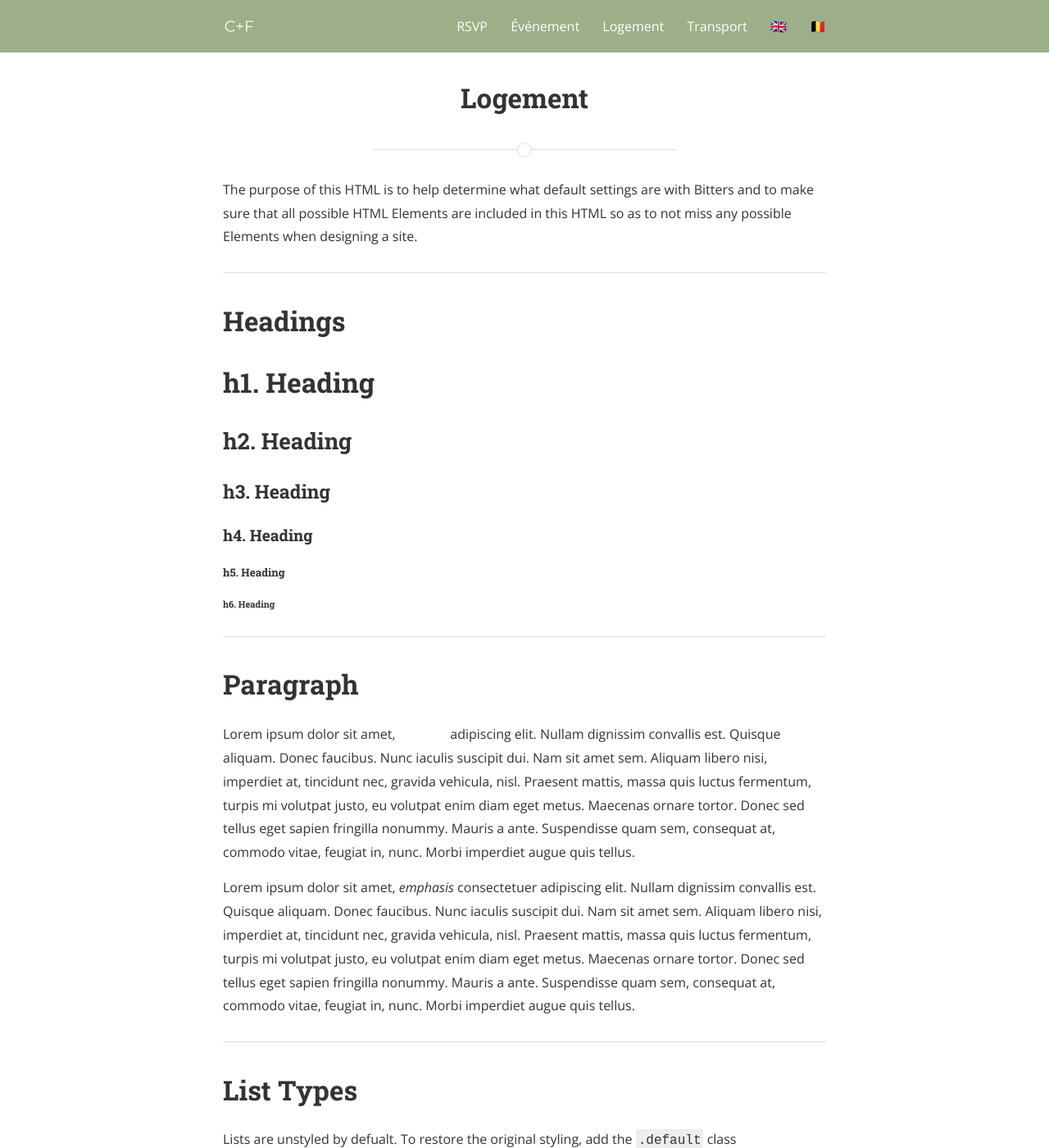
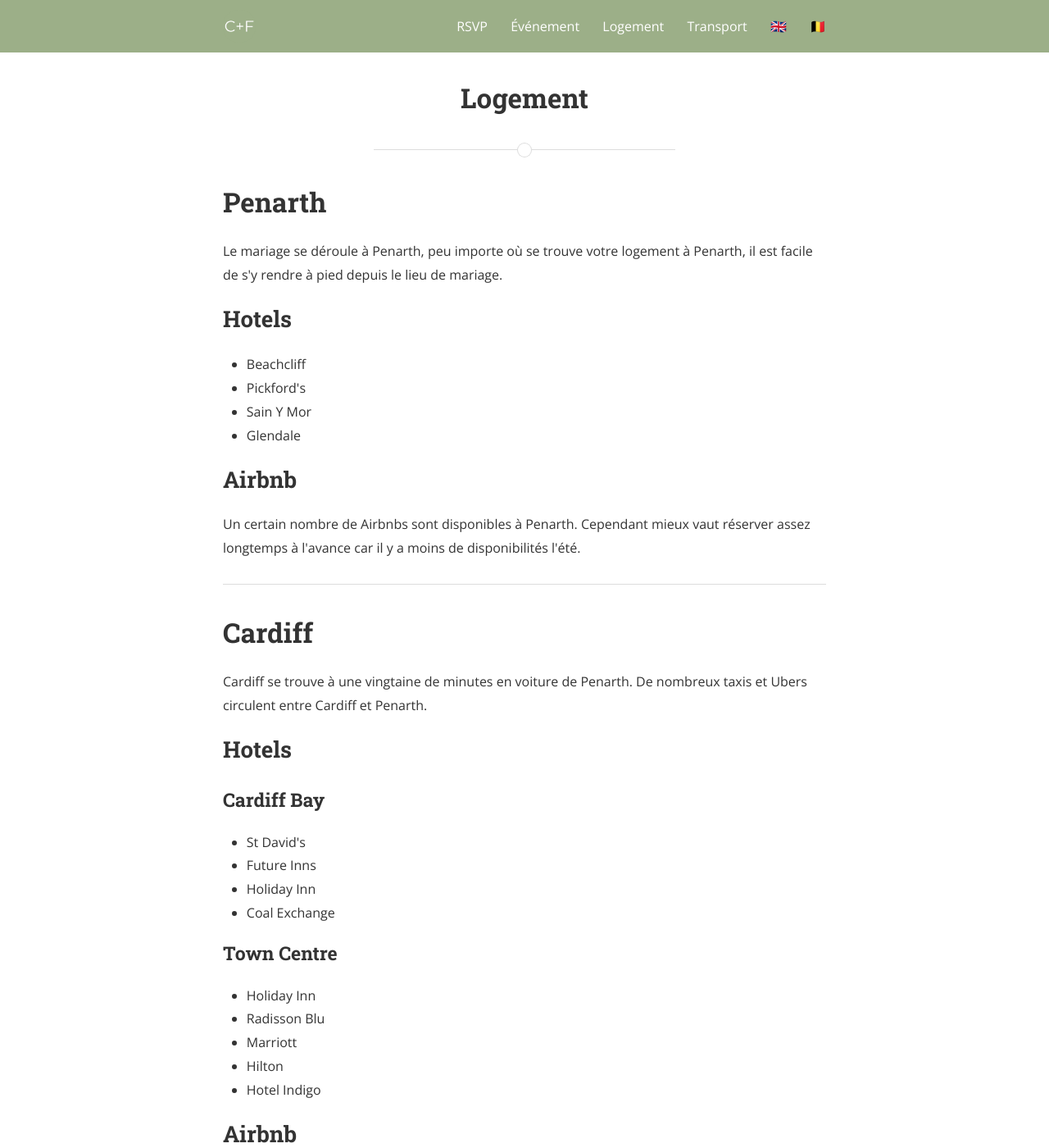
Before and after one commit to moureauf/weddingcf, a Jekyll site: the page built from fr/logement.md, in a window 1280 px wide and 1400 px high. Shown: the whole window at 82% size. Built offline with Jekyll 4.4.1, drawn with Linux system fonts in a browser that asks for light colours; nearby versions of some CDN libraries; some of the changed text lies outside the part shown.

```diff
--- a/_config.yml
+++ b/_config.yml
@@ -18,7 +18,7 @@
 # You can create any custom variable you would like, and they will be accessible
 # in the templates via {{ site.myvariable }}.
 
-title: Catherine and François' wedding
+title: Catherine and François' Wedding
 subtitle: "22 July 2023 - Penarth, Wales"
 # email: your-email@example.com
 description: >- # this means to ignore newlines until "baseurl:"
--- a/_sass/_layout.scss
+++ b/_sass/_layout.scss
@@ -258,6 +258,7 @@ pre code.hljs {
 		color: $white;
 		text-shadow: 0 2px 1px rgba(0,0,0,0.33);
 		background-color: $highlight-color;
+		line-height: 100%;
 		.site-header{
 			.title {
 				font-size: modular-scale(6);
--- a/_sass/base/_typography.scss
+++ b/_sass/base/_typography.scss
@@ -5,6 +5,29 @@ body {
   font-family: $base-font-family;
   font-size: $base-font-size;
   line-height: $base-line-height;
+}
+
+.link {
+    @include font-feature-settings("kern", "liga", "pnum");
+    -webkit-font-smoothing: antialiased;
+    color: $base-font-color;
+    font-family: $base-font-family;
+    font-size: $base-font-size;
+    line-height: $base-line-height;
+    text-decoration: none;
+    // transition: color 0.1s linear;
+
+    &:active,
+    &:focus,
+    &:hover {
+      color: darken($action-color, 10%);
+      text-decoration: underline;
+    }
+
+    &:active,
+    &:focus {
+      outline: none;
+    }
 }
 
 h1,
--- a/fr/logement.md
+++ b/fr/logement.md
@@ -8,152 +8,46 @@ ref: accomodation
 translation_link: /en/accomodation
 ---
 
-<p>The purpose of this HTML is to help determine what default settings are with Bitters and to make sure that all possible HTML Elements are included in this HTML so as to not miss any possible Elements when designing a site.</p>
+<h1 id="penarth">Penarth</h1>
+
+<p>Le mariage se déroule à Penarth, peu importe où se trouve votre logement à Penarth, il est facile de s'y rendre à pied depuis le lieu de mariage.</p>
+
+<h2 id="hotels-penarth">Hotels</h2>
+
+<ul>
+  <li><a class="link" href="https://beachcliff.co.uk/">Beachcliff</a></li>
+  <li><a class="link" href="https://pickfordsgalleypenarth.co.uk/">Pickford's</a></li>
+  <li><a class="link" href="https://sain-y-mor-boutique-hotel-courtyard-room-by-staybc-penarth.hotelmix.fr/?&ShowCurrency=EUR">Sain Y Mor</a></li>
+  <li><a class="link" href="http://www.glendalehotel.co.uk/">Glendale</a></li>
+</ul>
+
+<h2 id="airbnb-penarth">Airbnb</h2>
+
+<p>Un certain nombre de <a class="link" href="https://fr.airbnb.be/s/Penarth/homes?tab_id=home_tab&refinement_paths%5B%5D=%2Fhomes&flexible_trip_lengths%5B%5D=one_week&price_filter_input_type=0&price_filter_num_nights=5&query=Penarth&place_id=ChIJte8yQ2EDbkgRFlgz0MCWO-o&date_picker_type=calendar&checkin=2023-07-22&checkout=2023-07-23&source=structured_search_input_header&search_type=autocomplete_click&_set_bev_on_new_domain=1672075381_ZWI4OGNhMmUyZjUw">Airbnbs</a> sont disponibles à Penarth. Cependant mieux vaut réserver assez longtemps à l'avance car il y a moins de disponibilités l'été.</p>
 
 <hr>
 
-<h1 id="headings">Headings</h1>
+<h1 id="cardiff">Cardiff</h1>
 
-<h1>h1. Heading</h1>
-<h2>h2. Heading</h2>
-<h3>h3. Heading</h3>
-<h4>h4. Heading</h4>
-<h5>h5. Heading</h5>
-<h6>h6. Heading</h6>
+<p>Cardiff se trouve à une vingtaine de minutes en voiture de Penarth. De nombreux taxis et Ubers circulent entre Cardiff et Penarth.</p>
 
-<hr>
-
-<h1 id="paragraph">Paragraph</h1>
-
-<p>Lorem ipsum dolor sit amet, <a href="#" title="test link">test link</a> adipiscing elit. Nullam dignissim convallis est. Quisque aliquam. Donec faucibus. Nunc iaculis suscipit dui. Nam sit amet sem. Aliquam libero nisi, imperdiet at, tincidunt nec, gravida vehicula, nisl. Praesent mattis, massa quis luctus fermentum, turpis mi volutpat justo, eu volutpat enim diam eget metus. Maecenas ornare tortor. Donec sed tellus eget sapien fringilla nonummy. Mauris a ante. Suspendisse quam sem, consequat at, commodo vitae, feugiat in, nunc. Morbi imperdiet augue quis tellus.</p>
-
-<p>Lorem ipsum dolor sit amet, <em>emphasis</em> consectetuer adipiscing elit. Nullam dignissim convallis est. Quisque aliquam. Donec faucibus. Nunc iaculis suscipit dui. Nam sit amet sem. Aliquam libero nisi, imperdiet at, tincidunt nec, gravida vehicula, nisl. Praesent mattis, massa quis luctus fermentum, turpis mi volutpat justo, eu volutpat enim diam eget metus. Maecenas ornare tortor. Donec sed tellus eget sapien fringilla nonummy. Mauris a ante. Suspendisse quam sem, consequat at, commodo vitae, feugiat in, nunc. Morbi imperdiet augue quis tellus.</p>
-
-<hr>
-
-<h1 id="list_types">List Types</h1>
-
-<p>Lists are unstyled by defualt. To restore the original styling, add the <code>.default</code> class</p>
-
-<h3>Definition List</h3>
-<dl>
-  <dt>Definition List Title</dt>
-  <dd>This is a definition list division.</dd>
-</dl>
-
-<h3>Ordered List</h3>
-<ol>
-  <li>List Item 1</li>
-  <li>List Item 2</li>
-  <li>List Item 3</li>
-</ol>
-
-<h3>Unordered List</h3>
+<h2 id="hotels-cardiff">Hotels</h2>
+<h3>Cardiff Bay</h3>
 <ul>
-  <li>List Item 1</li>
-  <li>List Item 2</li>
-  <li>List Item 3</li>
+  <li><a class="link" href="https://stdavids.vocohotels.com/">St David's</a></li>
+  <li><a class="link" href="https://www.futureinns.co.uk/cardiff/">Future Inns</a></li>
+  <li><a class="link" href="https://www.ihg.com/holidayinnexpress/hotels/fr/fr/cardiff/cdfba/hoteldetail">Holiday Inn</a></li>
+  <li><a class="link" href="https://coalexchangecardiff.co.uk/">Coal Exchange</a></li>
+</ul>
+<h3>Town Centre</h3>
+<ul>
+  <li><a class="link" href="https://www.ihg.com/holidayinn/hotels/fr/fr/cardiff/cdfcy/hoteldetail">Holiday Inn</a></li>
+  <li><a class="link" href="https://www.radissonhotels.com/fr-fr/hotels/radisson-blu-cardiff">Radisson Blu</a></li>
+  <li><a class="link" href="https://www.marriott.fr/hotels/travel/cwldt-cardiff-marriott-hotel/">Marriott</a></li>
+  <li><a class="link" href="https://www.hilton.com/en/hotels/cwlhitw-hilton-cardiff/">Hilton</a></li>
+  <li><a class="link" href="https://www.ihg.com/hotelindigo/hotels/fr/fr/cardiff/cdfin/hoteldetail">Hotel Indigo</a></li>
 </ul>
 
-<h3>Ordered List with <code>.default</code> class</h3>
-<ol class="default">
-  <li>List Item 1</li>
-  <li>List Item 2</li>
-  <li>List Item 3</li>
-</ol>
+<h2 id="airbnb-cardiff">Airbnb</h2>
 
-<h3>Unordered List with <code>.default</code> class</h3>
-<ul class="default">
-  <li>List Item 1</li>
-  <li>List Item 2</li>
-  <li>List Item 3</li>
-</ul>
-
-<hr>
-
-<h1 id="form_elements">Fieldsets and Form Elements</h1>
-
-<fieldset>
-  <p>Lorem ipsum dolor sit amet, consectetuer adipiscing elit. Nullam dignissim convallis est. Quisque aliquam. Donec faucibus. Nunc iaculis suscipit dui. Nam sit amet sem. Aliquam libero nisi, imperdiet at, tincidunt nec, gravida vehicula, nisl. Praesent mattis, massa quis luctus fermentum, turpis mi volutpat justo, eu volutpat enim diam eget metus.</p>
-
-  <form>
-    <h2>Form Element</h2>
-
-    <p>Lorem ipsum dolor sit amet, consectetuer adipiscing elit. Nullam dignissim convallis est. Quisque aliquam. Donec faucibus. Nunc iaculis suscipit dui.</p>
-
-    <p><label for="text_field">Text Field:</label>
-      <input type="text" id="text_field" /></p>
-
-    <p><label for="text_area">Text Area:</label>
-      <textarea id="text_area"></textarea></p>
-
-    <p><label for="select_element">Select Element:</label>
-      <select name="select_element">
-        <optgroup label="Option Group 1">
-          <option value="1">Option 1</option>
-          <option value="2">Option 2</option>
-          <option value="3">Option 3</option>
-        </optgroup>
-        <optgroup label="Option Group 2">
-          <option value="1">Option 1</option>
-          <option value="2">Option 2</option>
-          <option value="3">Option 3</option>
-        </optgroup>
-    </select></p>
-
-    <p><label for="radio_buttons">Radio Buttons:</label>
-      <label>
-        <input type="radio" class="radio" name="radio_button" value="radio_1" /> Radio 1
-      </label>
-      <label>
-        <input type="radio" class="radio" name="radio_button" value="radio_2" /> Radio 2
-      </label>
-      <label>
-        <input type="radio" class="radio" name="radio_button" value="radio_3" /> Radio 3
-      </label>
-    </p>
-
-    <p><label for="checkboxes">Checkboxes:</label>
-      <label>
-        <input type="checkbox" class="checkbox" name="checkboxes" value="check_1" /> Checkbox 1
-      </label>
-      <label>
-        <input type="checkbox" class="checkbox" name="checkboxes" value="check_2" /> Checkbox 2
-      </label>
-      <label>
-        <input type="checkbox" class="checkbox" name="checkboxes" value="check_3" /> Checkbox 3
-      </label>
-    </p>
-
-    <p><label for="password">Password:</label>
-      <input type="password" class="password" name="password" />
-    </p>
-
-    <p><label for="file">File Input:</label>
-      <input type="file" class="file" name="file" />
-    </p>
-
-
-    <p><input type="submit" value="Submit" /></p>
-  </form>
-</fieldset>
-
-<hr>
-
-<h1 id="tables">Tables</h1>
-
-<table cellspacing="0" cellpadding="0">
-  <tr>
-    <th>Table Header 1</th><th>Table Header 2</th><th>Table Header 3</th>
-  </tr>
-  <tr>
-    <td>Division 1</td><td>Division 2</td><td>Division 3</td>
-  </tr>
-  <tr class="even">
-    <td>Division 1</td><td>Division 2</td><td>Division 3</td>
-  </tr>
-  <tr>
-    <td>Division 1</td><td>Division 2</td><td>Division 3</td>
-  </tr>
-</table>
-</div>
+<p>Un grand nombre de <a class="link" href="https://fr.airbnb.be/s/Cardiff/homes?tab_id=home_tab&refinement_paths%5B%5D=%2Fhomes&flexible_trip_lengths%5B%5D=one_week&price_filter_input_type=0&price_filter_num_nights=1&query=Cardiff&date_picker_type=calendar&checkin=2023-07-22&checkout=2023-07-23&source=structured_search_input_header&search_type=autocomplete_click&place_id=ChIJ9VPsNNQCbkgRDmeGZdsGNBQ&_set_bev_on_new_domain=1672075381_ZWI4OGNhMmUyZjUw">Airbnbs</a> sont disponibles à Cardiff. Nous recommandons de rester dans les quartiers suivants : Cardiff Bay, Penarth Marina, Pontcana, Cathays.</p>
```
Also changed, not shown: en/accomodation.md (+31 -141 lines).
